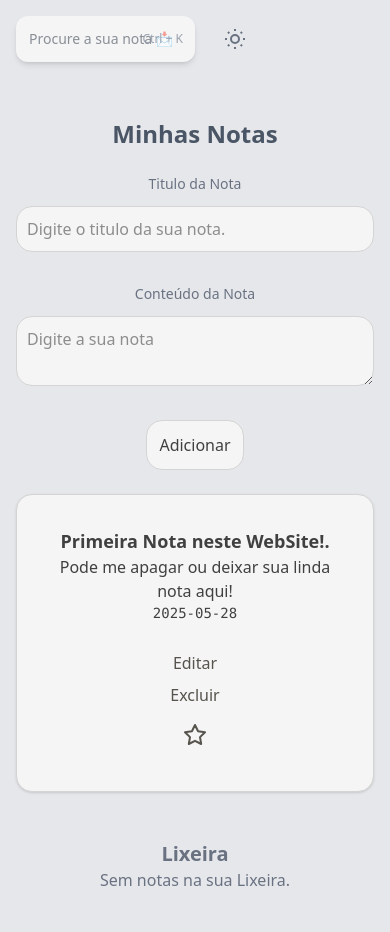
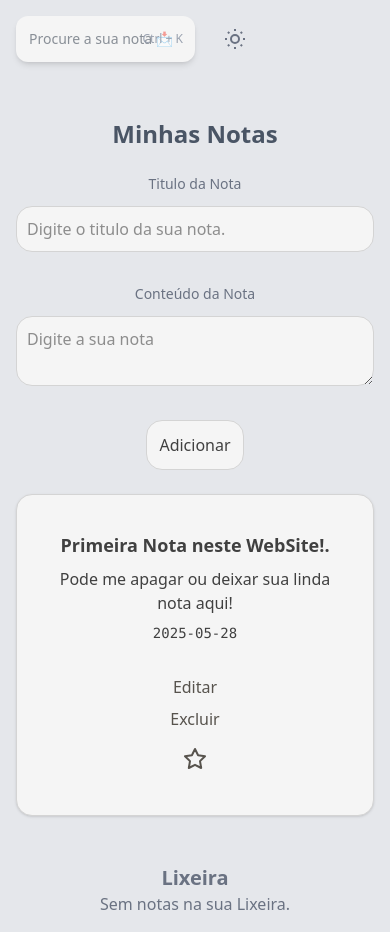
Before and after one commit to IsraelPina32/Sistema-Notas, a Vue app: page / in a window 390 px wide. Before the commit the page ends 908 px from the top, so only its background shows below. Built offline with nearby package versions, Linux system fonts and the light colour scheme.

Commit message:
style(noteCard): adicionando o grid no componente  para deixar o layout mais responsivo e dinânmico para o usuário.

```diff
--- a/src/components/NoteCard.vue
+++ b/src/components/NoteCard.vue
@@ -1,12 +1,12 @@
 <template>
     <div
-        class="bg-neutral-100 border border-neutral-300  rounded-2xl p-7 mb-6 shadow-sm transition md:shadow-md flex justify-center items-center flex-col sm:flex-row gap-4 w-full max-w-3xl mx-auto">
-        <div class="flex-1 p-1">
-            <h2 class="text-lg font-semibold text-neutral-700  break-words">
+        class="bg-neutral-100 border border-neutral-300  rounded-2xl p-7 mb-6 shadow-sm transition md:shadow-md grid justify-center items-center grid-cols-1 sm:grid-cols-[1fr_max-content] gap-4 w-full max-w-3xl mx-auto ">
+        <div class="p-1">
+            <h2 class="text-lg font-semibold text-neutral-700 break-words p-1">
                 {{ note.title }}.
             </h2>
-            <p class="text-neutral-700">{{ note.content }}</p>
-            <p class="text-sm text-neutral-700 font-mono ">{{ note.createdAt }}</p>
+            <p class="text-neutral-700 font-normal p-1" >{{ note.content }}</p>
+            <p class="text-sm text-neutral-700 font-mono p-1">{{ note.createdAt }}</p>
         </div>
         <div class="flex flex-col justify-center items-center gap-2 p-2">
             <button @click="$emit('edit', note)" class="text-base text-stone-600">Editar</button>
```
